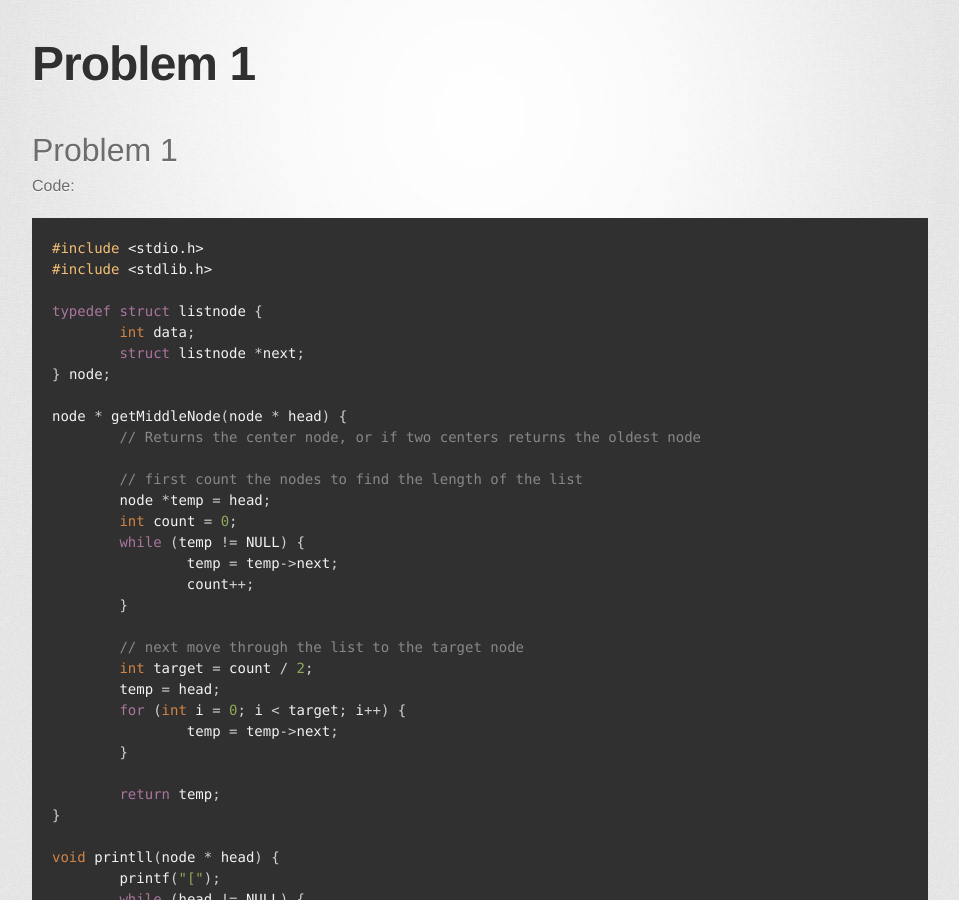
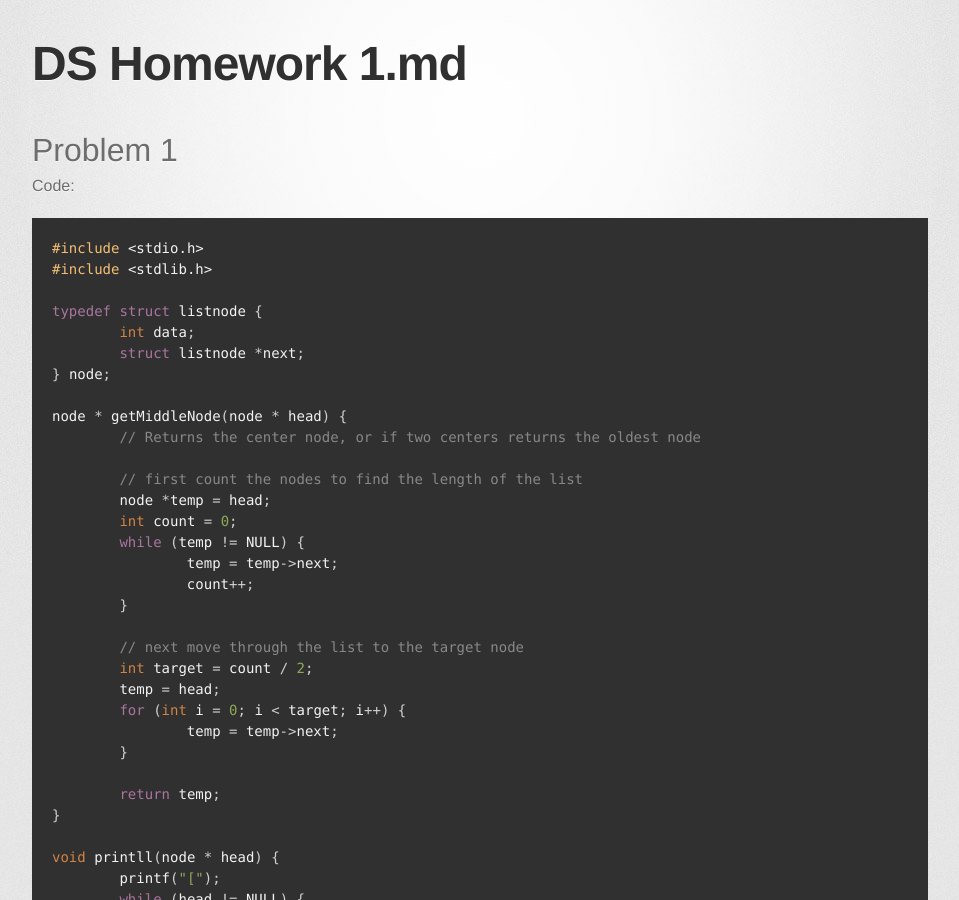
Before and after one commit to Aghast365/Website-Example, a Jekyll site: the page built from Notes/DS Homework 1.md, in a window 1280 px wide and 900 px high. Shown: the whole window, without its empty margins (160-1119 px from the left). Built offline with Jekyll 4.4.1, drawn with Linux system fonts in a browser that asks for light colours; our own code applies the rules of GitHub Pages for plain Markdown files; the repository's description, which GitHub fills in, is left out.

Commit message:
Update base.html

```diff
--- a/_layouts/base.html
+++ b/_layouts/base.html
@@ -17,7 +17,7 @@
         <div id="container">
             <div class="inner">
                 <header>
-                  <h1>{{ page.title | default: page.name | default: site.github.repository_name }}</h1>
+                  <h1>{{ page.name | default: page.title | default: site.github.repository_name }}</h1>
                   <h2>{{ page.description | default: site.description | default: site.github.project_tagline }}</h2>
                 </header>
                 <section id="main_content">
```
